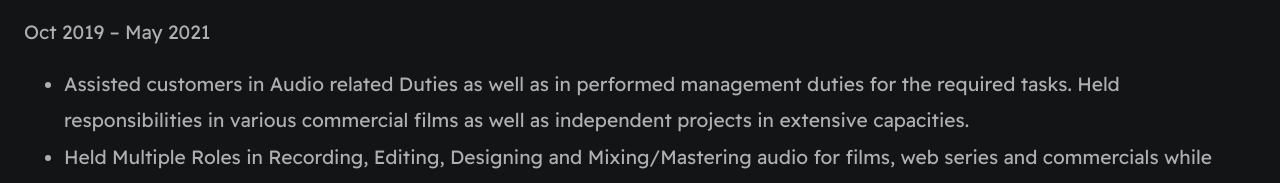
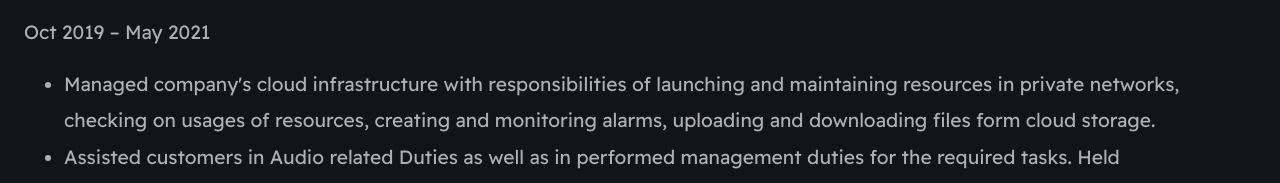
Before and after one commit to 171shantanu/resume-digital, a plain HTML site: page index.html in a window 1280 px wide. Shown: the part 2395-2578 px from the top of the page. Drawn offline with Linux system fonts and the light colour scheme.

Commit message:
modifications

```diff
--- a/index.html
+++ b/index.html
@@ -38,7 +38,7 @@
             <ul id="qualifications--list">
                 <li>- Bachelors of Mass Media in Sound Engineering</li>
                 <li>- Amazon Web Services, Solutions Architect Associate (SAA-C03)</li>
-                <li>- 4+ years of Professional Experince </li>
+                <li>- 4+ years of Professional Experince with </li>
             </ul>
         </section>
 
@@ -135,12 +135,17 @@
             <div class="line-break"></div>
 
             <div class="card--Work-history">
-                <strong> 🕛 Audio Engineer |Floating Point Studios (Pune)</strong>
+                <strong> 🕛 Audio Engineer | Floating Point Studios (Pune)</strong>
                 <p>Oct 2019 – May 2021</p>
                 <ul>
+                    <li>Managed company's cloud infrastructure with responsibilities of launching and
+                        maintaining resources in private networks, checking on usages of resources, creating and
+                        monitoring alarms, uploading and downloading files form cloud storage.
+                    </li>
                     <li>Assisted customers in Audio related Duties as well as in performed management duties for the
                         required tasks. Held responsibilities in various commercial films as well as independent
                         projects in extensive capacities.</li>
+
                     <li>Held Multiple Roles in Recording, Editing, Designing and Mixing/Mastering audio for films, web
                         series and commercials while stabilizing the impact on performance and smoother operations with
                         zero downtime.</li>
```
